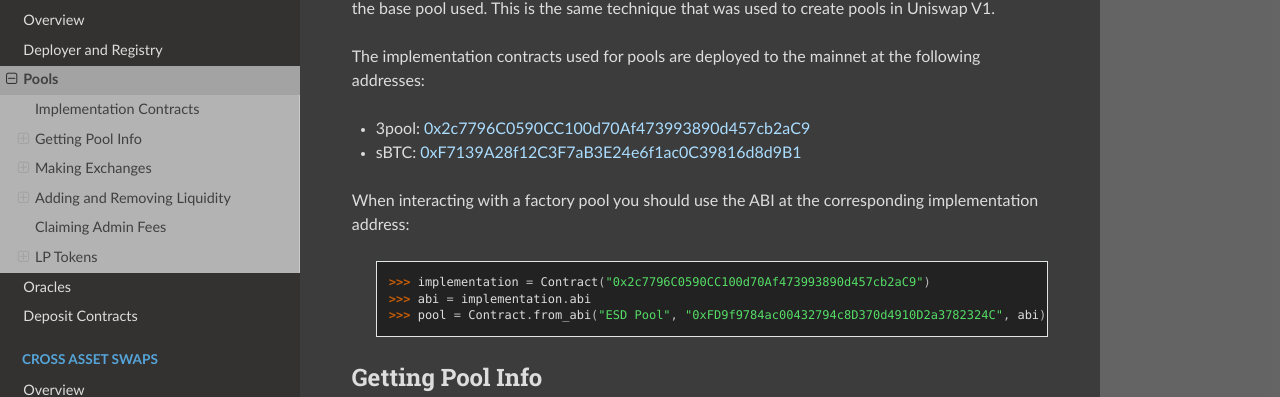
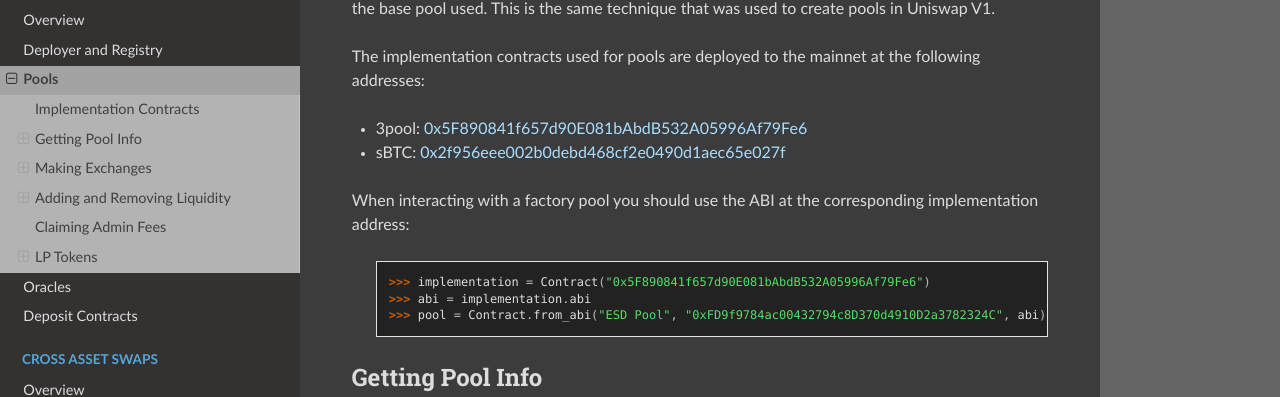
Before and after one commit to softlinkprotocol/curve-docs, a Sphinx documentation site: the page built from docs/factory-pools.rst, in a window 1280 px wide and 900 px high. Shown: the part 389-786 px from the top of the window. Built offline with Sphinx 7.4.7 and the Read the Docs theme 2.0.0, drawn with Linux system fonts in a browser that asks for light colours.

Commit message:
docs: updates to factory docs re: new deployments

```diff
--- a/docs/factory-deployer.rst
+++ b/docs/factory-deployer.rst
@@ -6,7 +6,7 @@ Metapool Factory: Deployer and Registry
 
 The ``Factory`` contract is used to deploy new Curve pools and to find existing ones. It is deployed to the mainnet at the following address:
 
-    `0xfD6f33A0509ec67dEFc500755322aBd9Df1bD5B8 <https://etherscan.io/address/0xfD6f33A0509ec67dEFc500755322aBd9Df1bD5B8>`_
+    `0x0959158b6040D32d04c301A72CBFD6b39E21c9AE <https://etherscan.io/address/0x0959158b6040D32d04c301A72CBFD6b39E21c9AE>`_
 
 Source code for this contract is may be viewed on `Github <https://github.com/curvefi/curve-factory/blob/master/contracts/Factory.vy>`_.
 
@@ -30,7 +30,7 @@ Deploying a Pool
 
         .. code-block:: python
 
-            >>> factory = Contract('0xfD6f33A0509ec67dEFc500755322aBd9Df1bD5B8')
+            >>> factory = Contract('0x0959158b6040D32d04c301A72CBFD6b39E21c9AE')
             >>> esd = Contract('0x36F3FD68E7325a35EB768F1AedaAe9EA0689d723')
             >>> threepool = Contract('0xbEbc44782C7dB0a1A60Cb6fe97d0b483032FF1C7')
 
--- a/docs/factory-pools.rst
+++ b/docs/factory-pools.rst
@@ -15,14 +15,14 @@ Each pool deployed by the factory is a thin proxy contract created with Vyper's
 
 The implementation contracts used for pools are deployed to the mainnet at the following addresses:
 
-* 3pool: `0x2c7796C0590CC100d70Af473993890d457cb2aC9 <https://etherscan.io/address/0x2c7796c0590cc100d70af473993890d457cb2ac9>`_
-* sBTC: `0xF7139A28f12C3F7aB3E24e6f1ac0C39816d8d9B1 <https://etherscan.io/address/0xf7139a28f12c3f7ab3e24e6f1ac0c39816d8d9b1>`_
+* 3pool: `0x5F890841f657d90E081bAbdB532A05996Af79Fe6 <https://etherscan.io/address/0x5F890841f657d90E081bAbdB532A05996Af79Fe6>`_
+* sBTC: `0x2f956eee002b0debd468cf2e0490d1aec65e027f <https://etherscan.io/address/0x2f956eee002b0debd468cf2e0490d1aec65e027f>`_
 
 When interacting with a factory pool you should use the ABI at the corresponding implementation address:
 
     .. code-block:: python
 
-        >>> implementation = Contract("0x2c7796C0590CC100d70Af473993890d457cb2aC9")
+        >>> implementation = Contract("0x5F890841f657d90E081bAbdB532A05996Af79Fe6")
         >>> abi = implementation.abi
         >>> pool = Contract.from_abi("ESD Pool", "0xFD9f9784ac00432794c8D370d4910D2a3782324C", abi)
 
```
Also changed, not shown: docs/factory-oracles.rst (+8 -7 lines).
